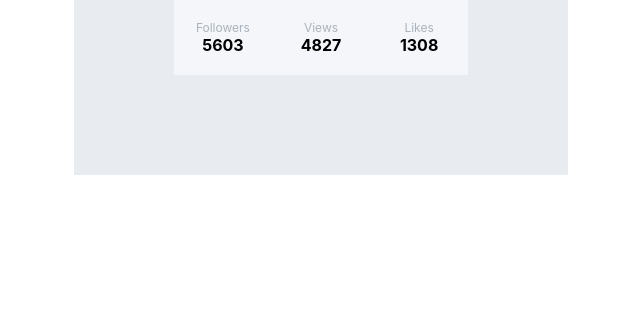
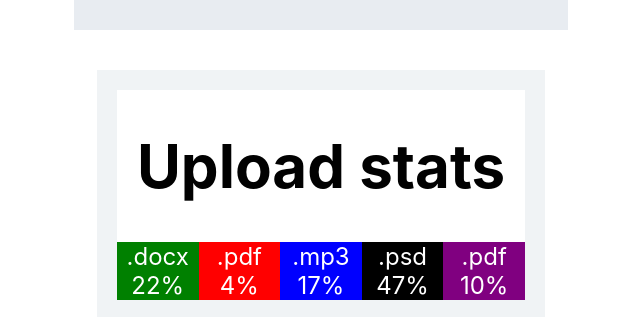
Before and after one commit to sidor91/goit-react-hw-01-components, a React (Create React App) app: page / in a window 1280 px wide. Shown: the part 544-861 px from the top of the page, without its empty margins (319-959 px from the left). Before the commit the page ends 800 px from the top, so only its background shows below. Built offline with nearby package versions, Linux system fonts and the light colour scheme.

Commit message:
task 2 is done

```diff
--- a/package.json
+++ b/package.json
@@ -8,6 +8,7 @@
     "@testing-library/react": "^12.1.4",
     "@testing-library/user-event": "^13.5.0",
     "prop-types": "^15.8.1",
+    "randomcolor": "^0.6.2",
     "react": "^18.1.0",
     "react-dom": "^18.1.0",
     "react-scripts": "5.0.1",
--- a/src/components/App.jsx
+++ b/src/components/App.jsx
@@ -1,6 +1,7 @@
-import {UserProfile} from './UserProfile/UserProfile';
+import { UserProfile } from './UserProfile/UserProfile';
+import { Statistics } from './Statistics/Statistics';
 import user from './UserProfile/user.json';
-
+import statisticsData from './Statistics/statisticsData.json';
 
 export const App = () => {
   return (
@@ -8,14 +9,21 @@ export const App = () => {
       style={{
         height: '100vh',
         display: 'flex',
+        flexDirection: 'column',
         justifyContent: 'center',
         alignItems: 'center',
         fontSize: 40,
-        color: '#010101'
+        color: '#010101',
       }}
     >
-      <UserProfile username={user.username} tag={user.tag} location={user.location} avatar={user.avatar} stats={user.stats} />
-
+      <UserProfile
+        username={user.username}
+        tag={user.tag}
+        location={user.location}
+        avatar={user.avatar}
+        stats={user.stats}
+      />
+      <Statistics title="Upload stats" data={statisticsData} />
     </div>
   );
 };
--- a/src/components/Statistics/Statistics.jsx
+++ b/src/components/Statistics/Statistics.jsx
@@ -0,0 +1,35 @@
+import css from './Statistics.module.css';
+import PropTypes, { element } from 'prop-types';
+import { getColor } from '../utils/randomColor';
+
+
+export const Statistics = ({ title, data }) => {
+    return (
+      <section className={css.statList}>
+        <h2 className={css.title}>{title}</h2>
+        <ul className={css.statistics}>
+          {data.map(({ id, label, percentage }, index) => (
+            <li
+              className={css.item}
+              key={id}
+              style={{ backgroundColor: getColor(index) }}
+            >
+              <span className={css.label}>{label}</span>
+              <span className={css.percentage}>{percentage}%</span>
+            </li>
+          ))}
+        </ul>
+      </section>
+    );
+};
+
+Statistics.propTypes = {
+    title: PropTypes.string,
+    data: PropTypes.arrayOf(
+        PropTypes.exact({
+          id: PropTypes.string.isRequired,
+    label: PropTypes.string.isRequired,
+    percentage: PropTypes.number.isRequired,
+      })
+  ),
+};
--- a/src/components/Statistics/Statistics.module.css
+++ b/src/components/Statistics/Statistics.module.css
@@ -0,0 +1,38 @@
+.statList{
+    margin-top: 40px;
+background-color: rgb(240, 243, 245);
+padding: 20px;
+}
+
+.statistics{
+    list-style: none;
+    margin: 0;
+    padding: 0;
+    display: flex;
+}
+
+.title{
+text-align: center;
+margin: 0;
+padding: 40px 20px;
+background-color: white;
+}
+
+
+.item{
+display: flex;
+flex-direction: column;
+width: calc(100%/5);
+}
+
+.label{
+font-size: 24px;
+text-align: center;
+color: white
+}
+
+.percentage{
+    font-size: 24px;
+text-align: center;
+color: white
+}
--- /dev/null
+++ b/src/components/utils/randomColor.js
@@ -0,0 +1,4 @@
+export function getColor(number) {
+  const colorArr = ['green', 'red', 'blue', 'black', 'purple'];
+  return colorArr[number];
+}
```
Also changed, not shown: src/components/UserProfile/UserProfile.jsx (+5 -5 lines), 1 other file (tests, documents, lock files or other folders).
